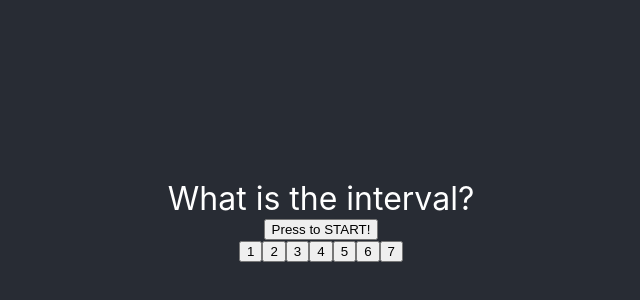
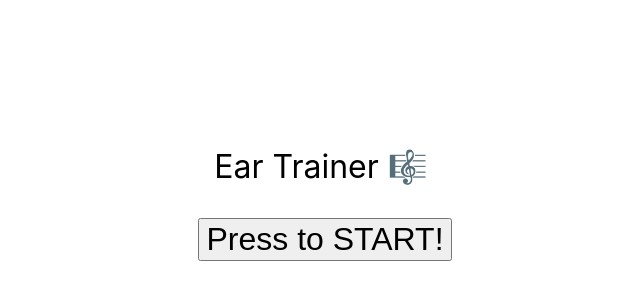
Before and after one commit to yuriteixeira/ear-training, a React (Create React App) app: page / in a window 1280 px wide. Shown: the part 180-480 px from the top of the page, without its empty margins (319-959 px from the left). Built offline with nearby package versions, Linux system fonts and the light colour scheme.

Commit message:
refactor: few adjustments before core mechanics

```diff
--- a/src/App.css
+++ b/src/App.css
@@ -4,15 +4,21 @@
 
 .app {
   text-align: center;
-  background-color: #282c34;
   min-height: 100vh;
   display: flex;
   flex-direction: column;
   align-items: center;
   justify-content: center;
-  color: white;
+  font-size: 2rem;
+  color: black;
+  width: 100%;
 }
 
-.app-header {
+.app section, .app header {
+  margin-bottom: 2rem;
+}
+
+.app button {
   font-size: 2rem;
+  margin-left: 0.5rem;
 }
--- a/src/App.js
+++ b/src/App.js
@@ -1,20 +1,23 @@
-import React from 'react';
+/* eslint-disable jsx-a11y/accessible-emoji */
+import React, { useState } from 'react';
 import './App.css';
-import { NOTES, playNote, intervalNote } from './game.js'
+import { NOTES, playNote, intervalNote, startGame } from './game.js'
 
 function App() {
+  const [hasGameStarted, setGameStarted] = useState(false);
 
   return (
     <div className="app">
-      <header className="app-header">
-        What is the interval?
-      </header>
+      {!hasGameStarted &&
+        <section className="start">
+          <header>Ear Trainer 🎼</header>
+          <button onClick={() => start(setGameStarted)}>Press to START!</button>
+        </section>
+      }
 
-      <section>
-        <button onClick={startGame}>Press to START!</button>
-      </section>
-
-      <section>
+      {hasGameStarted &&
+        <section className="choice">
+          <header>What is the interval?</header>
           <button>1</button>
           <button>2</button>
           <button>3</button>
@@ -23,12 +26,17 @@ function App() {
           <button>6</button>
           <button>7</button>
         </section>
+      }
     </div>
   );
 }
 
-async function startGame() {
+async function start(setGameStarted) {
+  startGame();
+  setGameStarted(true);
+
   const note = NOTES.C;
+
   await playNote(note);
   await playNote(intervalNote(1, note));
   await playNote(intervalNote(2, note));
--- a/src/game.js
+++ b/src/game.js
@@ -1,3 +1,11 @@
+/*
+ * References:
+ * - https://medium.com/swinginc/playing-with-midi-in-javascript-b6999f2913c3
+ * - https://calculla.com/calculators/table/note_frequencies
+ */
+
+let audio;
+
 export const NOTES = {
   A: 0,
   Bb: 1,
@@ -32,16 +40,29 @@ export function noteInHertz(note) {
   return Number((Math.pow(2, note / 12) * 440).toFixed(2));
 }
 
+export function startGame() {
+  const context = new AudioContext();
+  const oscilator = context.createOscillator();
+  oscilator.connect(context.destination);
+  oscilator.start(0);
+
+  audio = {
+    context, oscilator
+  }
+}
+
 export function playNote(note, time = 500) {
-  const c = new AudioContext();
-  const o = c.createOscillator();
-  o.frequency.setTargetAtTime(noteInHertz(note), c.currentTime, 0);
-  o.connect(c.destination);
-  o.start(0);
+  if (!audio.context || !audio.oscilator) throw new Error('Audio engine not initialised.');
 
-  return new Promise((resolve) => {
+  const noteFrequency = noteInHertz(note);
+
+  audio.oscilator.frequency.setTargetAtTime(noteFrequency, audio.context.currentTime, 0);
+
+  return new Promise(resolve => {
+    audio.context.resume();
+
     setTimeout(() => {
-      c.close();
+      audio.context.suspend();
       resolve();
     }, time)
   })
```
Also changed, not shown: 1 other file (tests, documents, lock files or other folders). Lines whose indentation alone changed are shown as unchanged.
